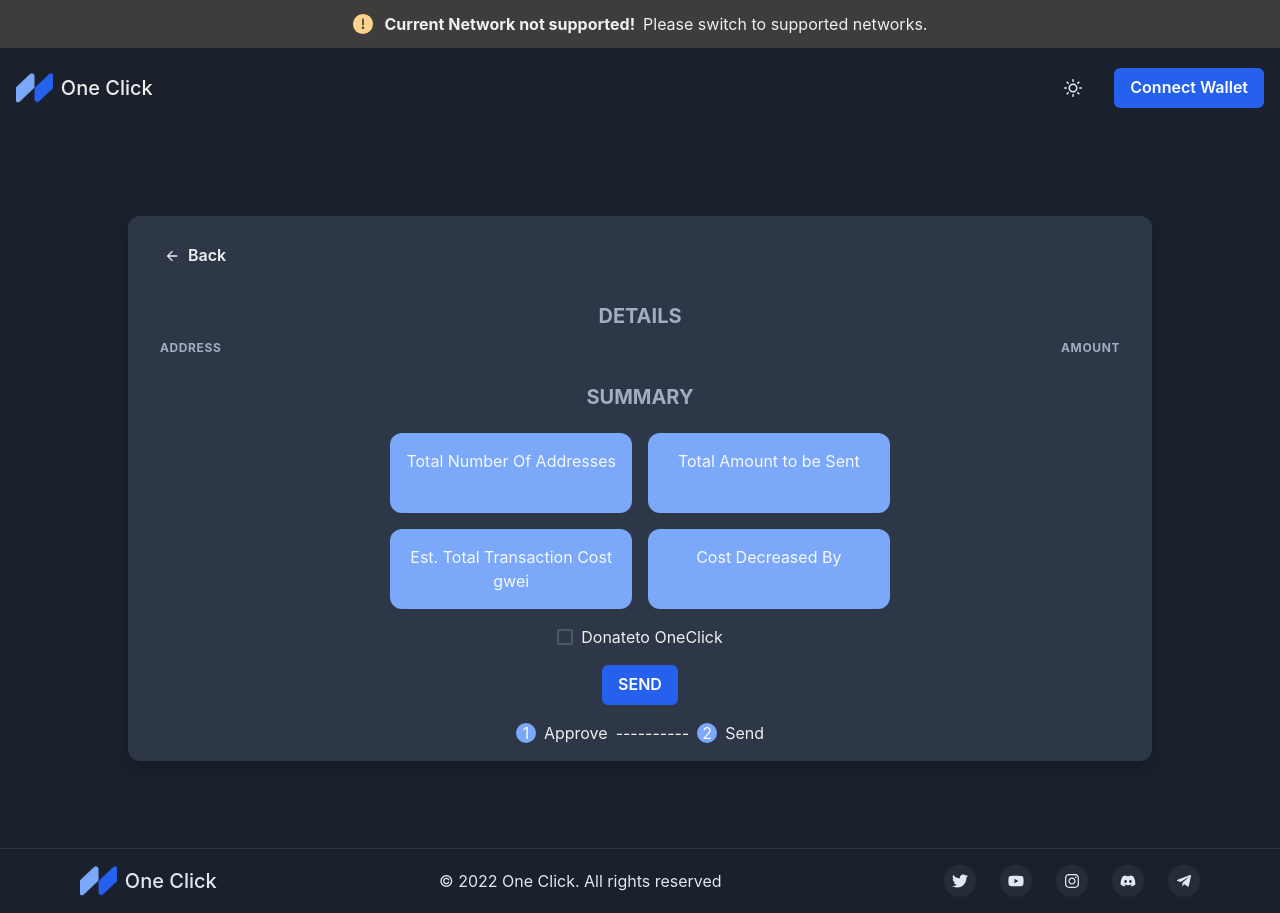
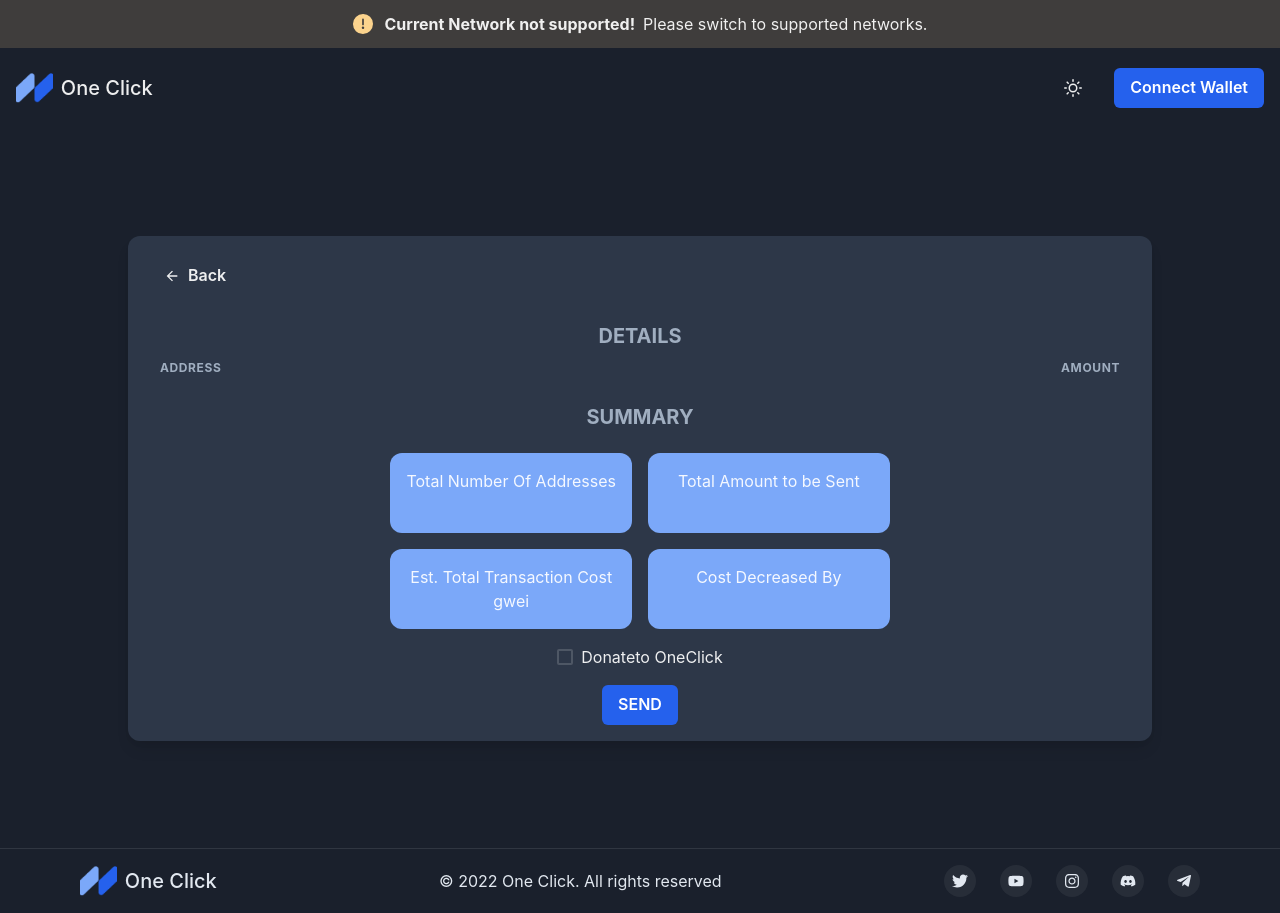
Before and after one commit to rohithandique/multisend-dapp, a React (Create React App) app: page /confirm in a window 1280 px wide. Built offline with nearby package versions, Linux system fonts and the light colour scheme; what react-papaparse, web3modal would draw is missing.

Commit message:
removed approve & send ui for coins

```diff
--- a/src/components/Home/Confirm.js
+++ b/src/components/Home/Confirm.js
@@ -481,7 +481,10 @@ export default function Confirm() {
                         SEND
                     </Button>
                     }
+                    {tabIndex === 1 ?
                     <ApproveSend isApproved={isApproved} isSent={isSent}/>
+                    :
+                    <></>}
                 </VStack>
             </Center>
         </Box>
```
